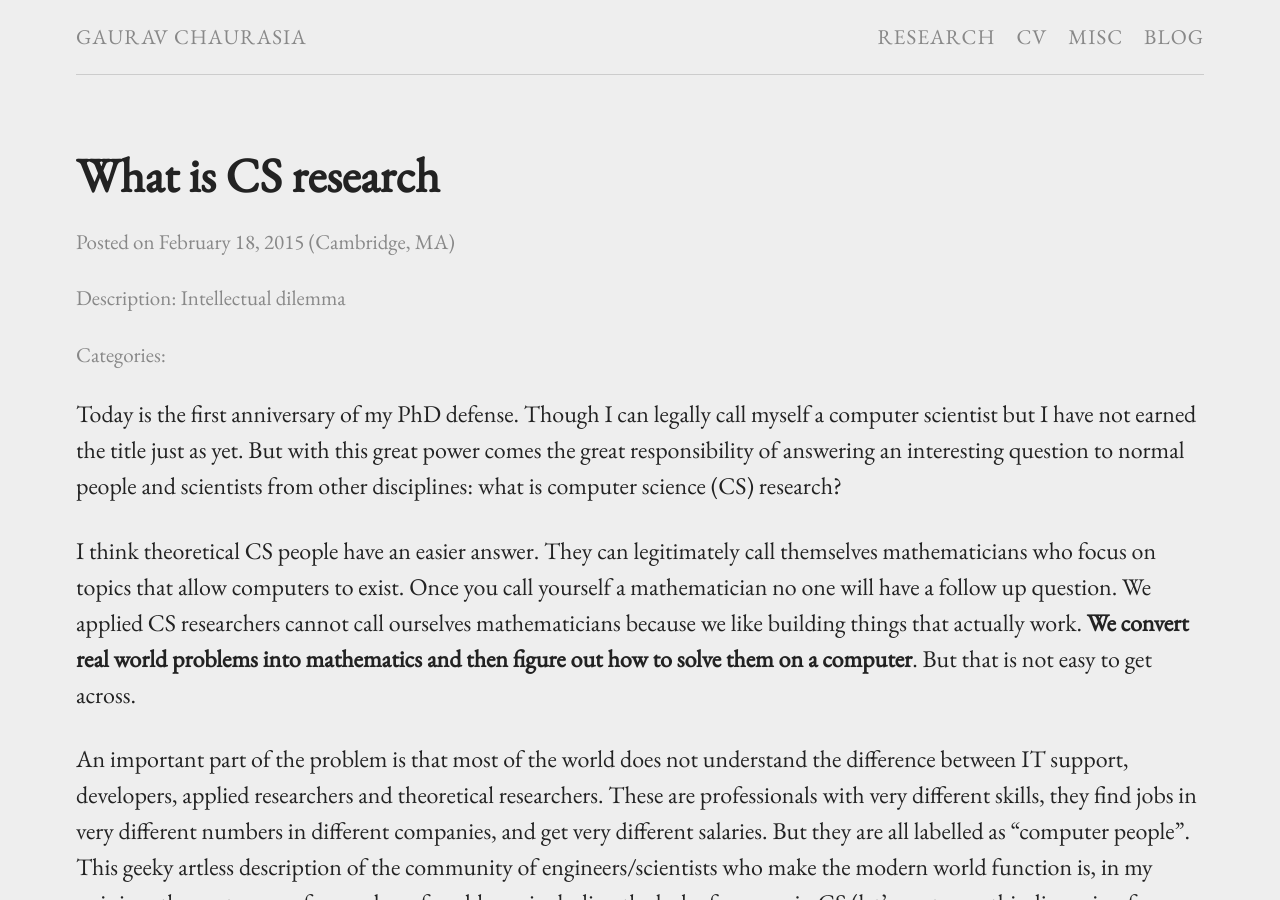
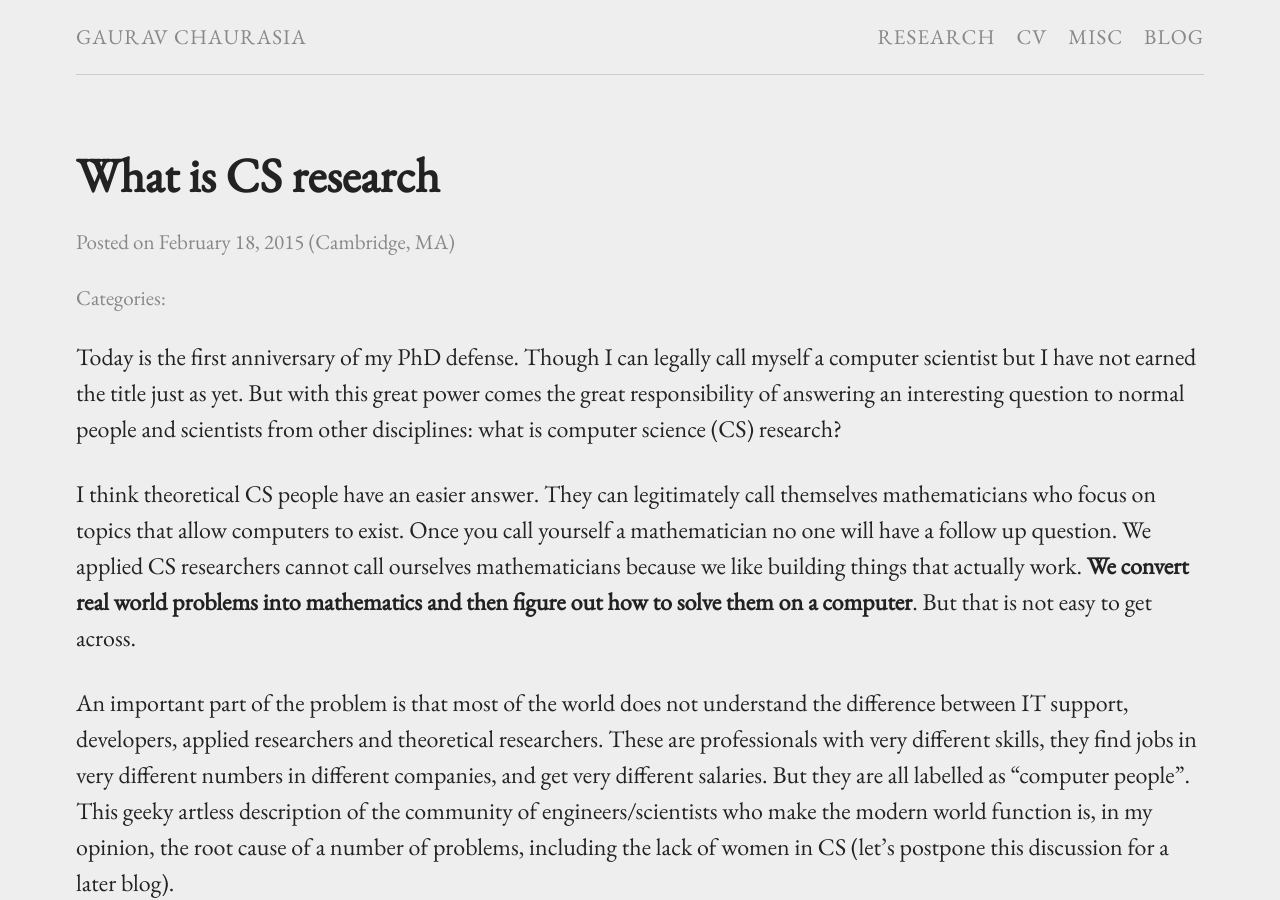
Before and after one commit to gchauras/gchauras.github.io, a Jekyll site: the page built from _posts/2015-02-18-what-is-cs-research.md, in a window 1280 px wide and 900 px high. Built offline with Jekyll 4.4.1, drawn with Linux system fonts in a browser that asks for light colours; comment, search, counter and statistics services are not loaded.

Commit message:
Fixed paths

```diff
--- a/_layouts/post.html
+++ b/_layouts/post.html
@@ -13,7 +13,8 @@
     {% if page.categories %}
     <p class="post-meta">Categories:
     {% for cat in page.categories %}
-    <a href="/categories/#{{ cat }}" title="{{ cat }}">{{ cat }}</a>&nbsp;
+    <!-- <a href="{{/categories/#{{ cat }} | prepend: site.baseurl}}" title="{{ cat }}">{{ cat }}</a>&nbsp; -->
+    {{ cat }}&nbsp;
     {% endfor %}
 
     </p>
--- a/_posts/2015-02-18-what-is-cs-research.md
+++ b/_posts/2015-02-18-what-is-cs-research.md
@@ -1,7 +1,7 @@
 ---
 layout: post
 title: "What is CS research"
-description: "Intellectual dilemma"
+description:
 categories:
 location: "Cambridge, MA"
 ---
```
Also changed, not shown: research.md (+1 -1 lines).
